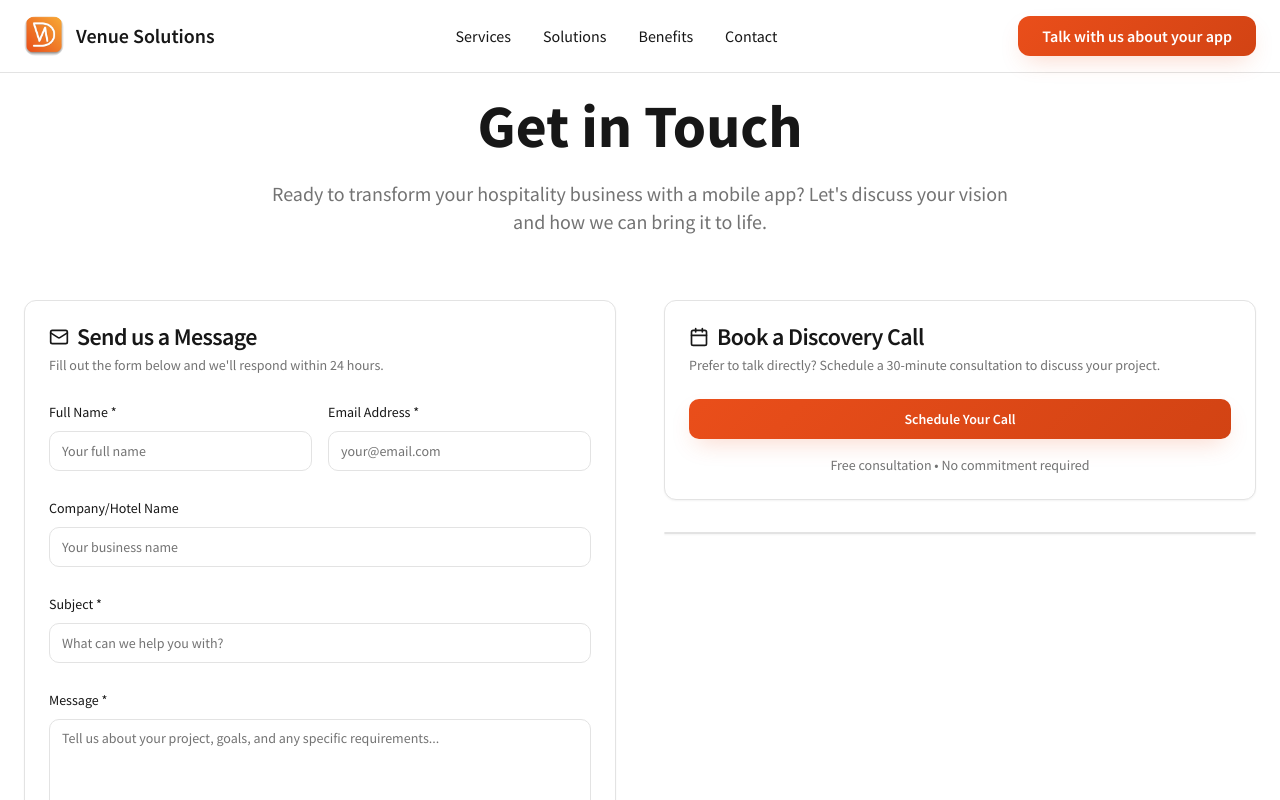
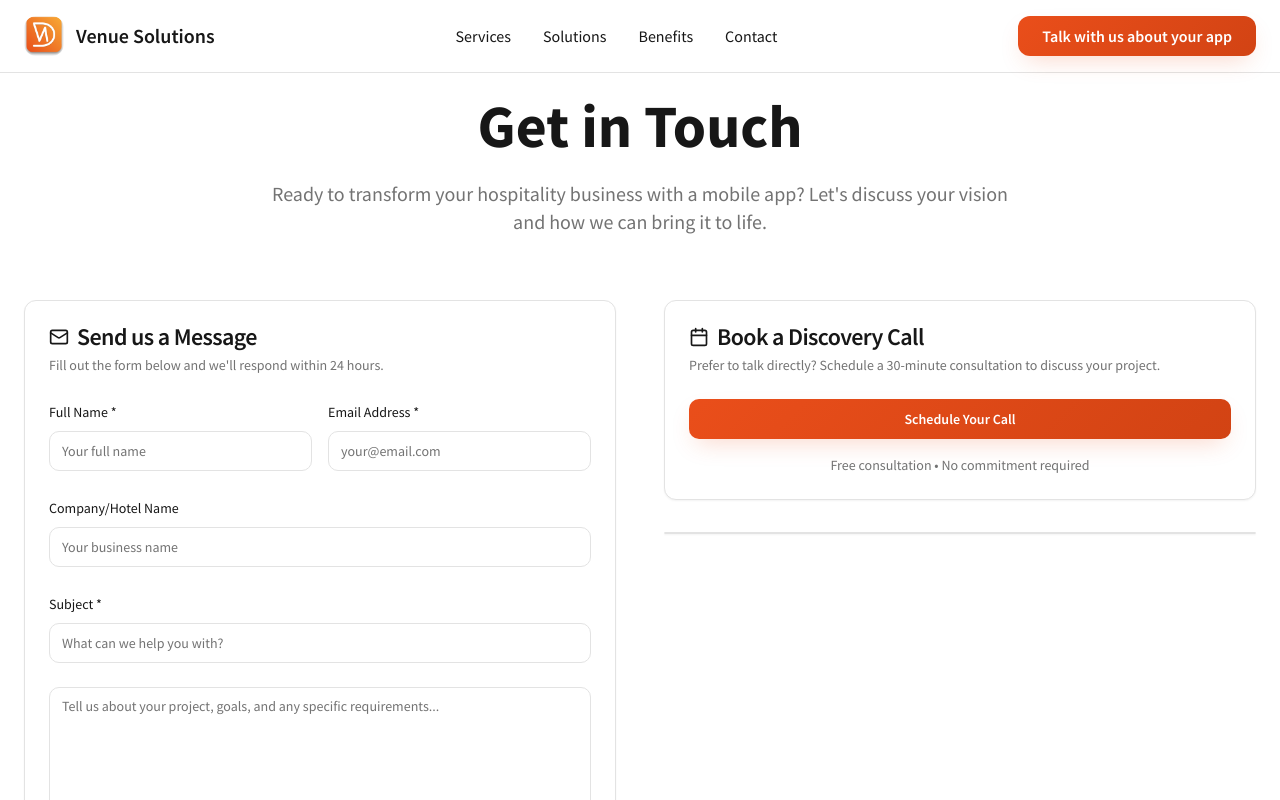
Before and after one commit to otusweb/mobdesign-website-ce2804f5, a React (Vite) app: page /contact in a window 1280 px wide. Shown: the top 800 px of the page. Built offline with nearby package versions, Linux system fonts and the light colour scheme.

Commit message:
Visual edit in Lovable

```diff
--- a/src/pages/Contact.tsx
+++ b/src/pages/Contact.tsx
@@ -109,7 +109,7 @@ const Contact = () => {
                   </div>
 
                   <div className="space-y-2">
-                    <Label htmlFor="message">Message *</Label>
+
                     <Textarea id="message" rows={6} {...register("message")} placeholder="Tell us about your project, goals, and any specific requirements..." />
                     {errors.message && <p className="text-sm text-destructive">{errors.message.message}</p>}
                   </div>
```
